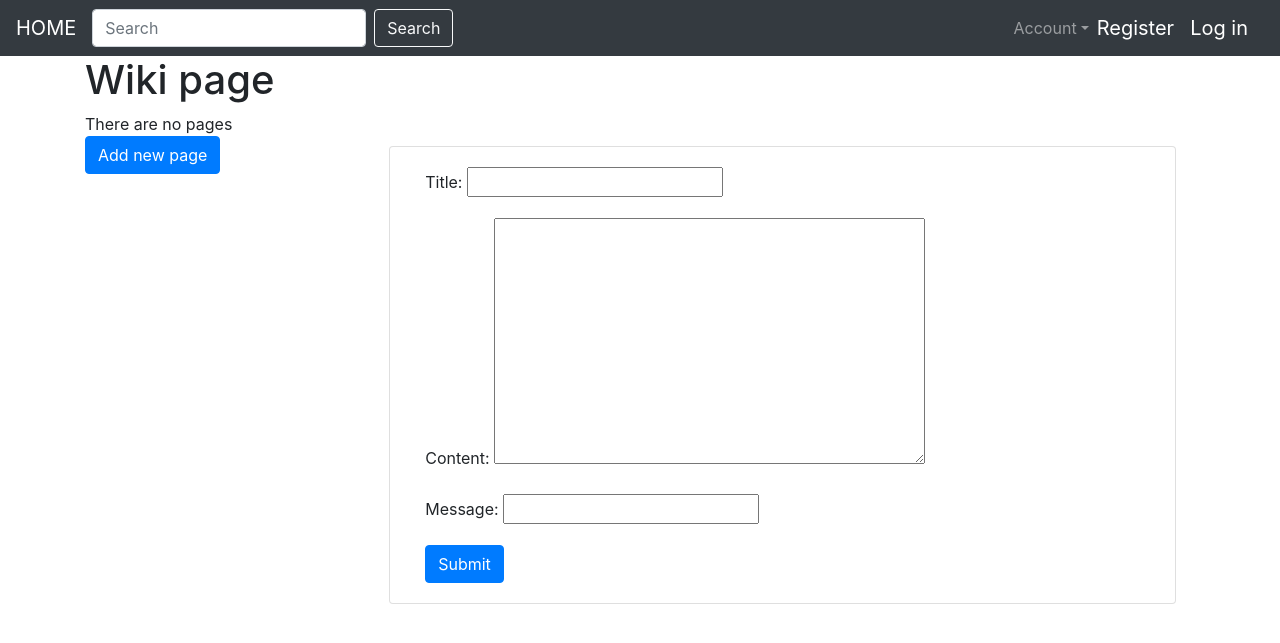
After one commit to AndjelaCickovic/UKS, a Django app: template uks_project/templates/wiki_app/edit_page.html in a window 1280 px wide. The commit adds this page. Shown: the top 643 px of the page. Run offline with Django 3.2, Linux system fonts and the light colour scheme; the template is opened without the code that fills it: values that come from a table or form of the project are taken from there, others are empty; some libraries are stand-ins or nearby versions.

Commit message:
Wiki page edit fully implemented

```diff
--- /dev/null
+++ b/uks_project/templates/wiki_app/edit_page.html
@@ -0,0 +1,16 @@
+<!DOCTYPE html>
+{% extends 'wiki_app/main.html' %}
+    {% block page_block %}
+        <div class="card">
+            <div class="card-body">
+                <div class="container">
+                    <form method="POST">
+                        {{form.as_p}}
+                        {% csrf_token %}
+                        <input type="submit" class="btn btn-primary" value="Submit">
+                    </form>
+                </div>
+            </div>
+        </div>
+
+    {% endblock %}
--- a/uks_project/templates/wiki_app/page.html
+++ b/uks_project/templates/wiki_app/page.html
@@ -8,8 +8,8 @@
                         {{ page.title }}
                     </h3>
                     <div class="text-right">
-                        <button type="button" class="btn btn-primary pull-right">Edit</button>&nbsp;&nbsp;
-                        <button type="button"  class="btn btn-danger pull-right">Delete</button>
+                        <a class="btn btn-primary" href="/wiki/page/edit/{{page.id}}" role="button">Edit</a>
+                        <a class="btn btn-danger" href="/wiki/page/delete/{{page.id}}" role="button">Delete</a>
                     </div>
                 </div>
                 <p>{{ page.content }}</p>
--- a/uks_project/wiki_app/urls.py
+++ b/uks_project/wiki_app/urls.py
@@ -5,6 +5,6 @@
 urlpatterns = [
     url(r'^$', views.main),
     path('page/<int:page_id>/', views.page),
-    path('page/edit/<int:page_id>/', views.edit_page)
+    path('page/edit/<int:page_id>/', views.edit_page),
     path('page/new/', views.new_page),
 ]
```
Also changed, not shown: uks_project/wiki_app/views.py (+4 -3 lines).
